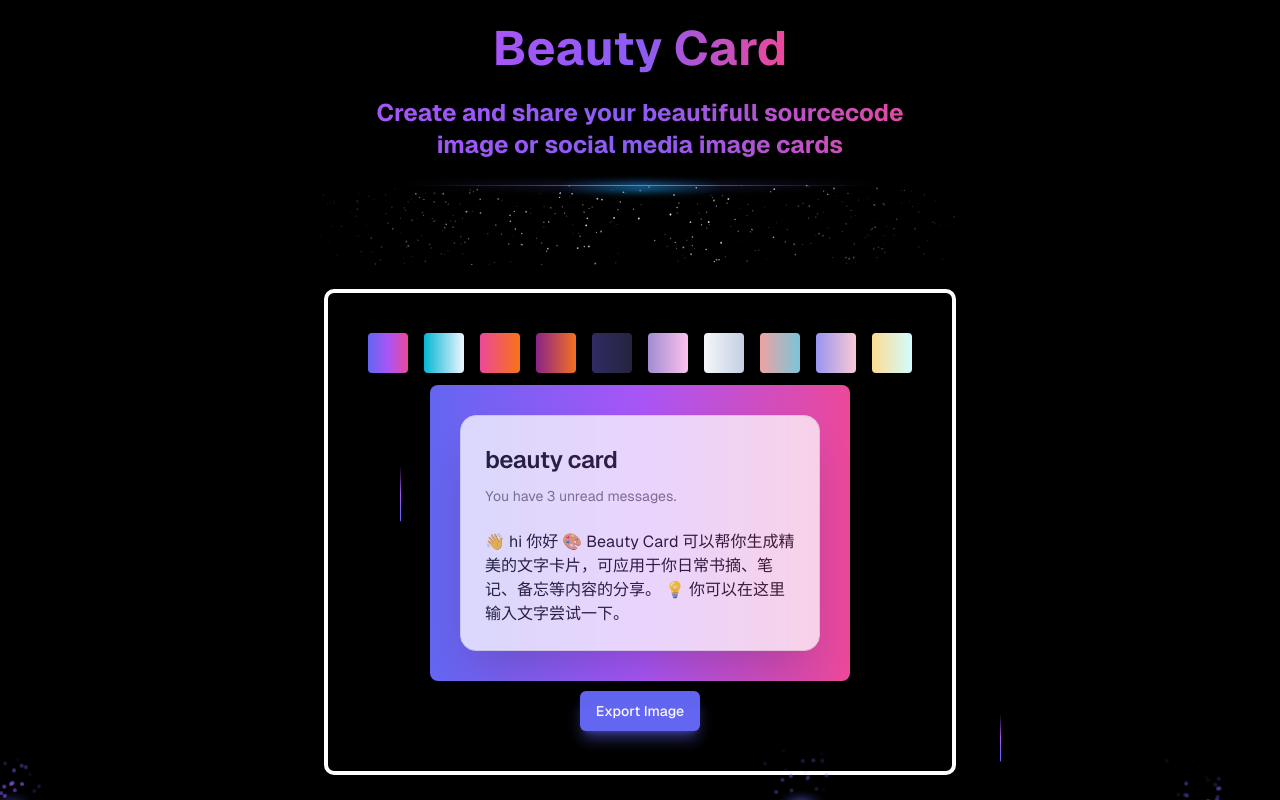
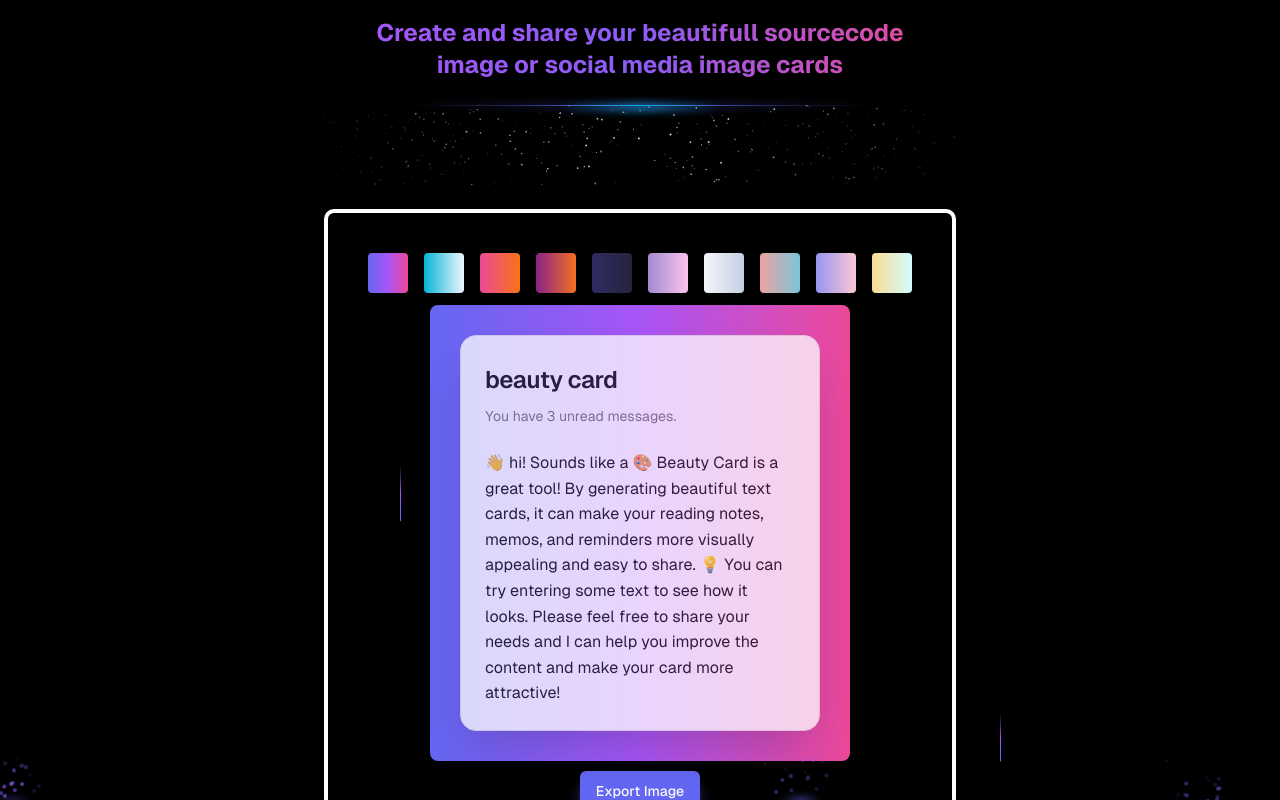
Before and after one commit to Scofieldfree/beauty-card, a Next.js app: page / in a window 1280 px wide. Built offline with nearby package versions, Linux system fonts and the light colour scheme.

Commit message:
update:add ratio

```diff
--- a/src/app/globals.css
+++ b/src/app/globals.css
@@ -67,8 +67,8 @@
     @apply bg-background text-foreground;
   }
 }
-.card-tiptap {
-  /* line-height: 30px; */
+.card-tiptap p {
+  line-height: 160%;;
 }
 :foucs-visiable {
   outline-style: none
--- a/src/components/BeautyCard.tsx
+++ b/src/components/BeautyCard.tsx
@@ -14,7 +14,8 @@ export default function BeautyCard() {
   const imageRef = useRef<HTMLDivElement | null>(null);
   const [bgColor, setBgColor] = useState<string>("bg-gradient-to-r from-indigo-500 via-purple-500 to-pink-500")
   async function htmlToImageConvert(imageRef: RefObject<HTMLDivElement | null>) {
-    const dataUrl = await toPng(imageRef.current, { cacheBust: false, quality: 0.95 })
+    const dataUrl = await toPng(imageRef.current, { cacheBust: false, pixelRatio: 2 })
+    console.log({ dataUrl })
     const link = document.createElement("a");
     link.download = "beauty-card.png";
     link.href = dataUrl;
--- a/src/components/Tiptap.tsx
+++ b/src/components/Tiptap.tsx
@@ -6,9 +6,8 @@ import StarterKit from '@tiptap/starter-kit'
 const Tiptap = () => {
   const editor = useEditor({
     extensions: [StarterKit],
-    content: `<p>👋 hi 你好
-🎨 Beauty Card 可以帮你生成精美的文字卡片，可应用于你日常书摘、笔记、备忘等内容的分享。
-💡 你可以在这里输入文字尝试一下。</p>`,
+    content: `<p>👋 hi! Sounds like a 🎨  Beauty Card is a great tool! By generating beautiful text cards, it can make your reading notes, memos, and reminders more visually appealing and easy to share.
+💡 You can try entering some text to see how it looks. Please feel free to share your needs and I can help you improve the content and make your card more attractive!</p>`,
   })
 
   return <EditorContent editor={editor} className="card-tiptap" />
```
